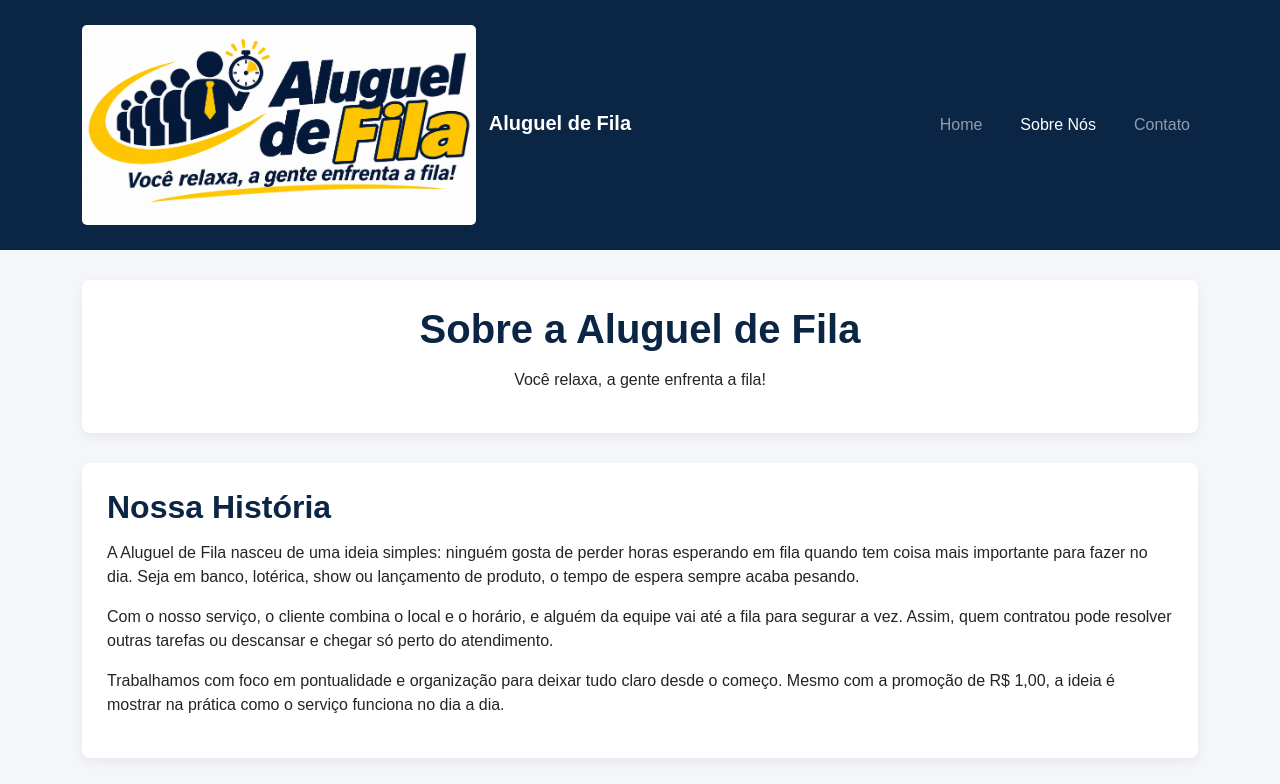
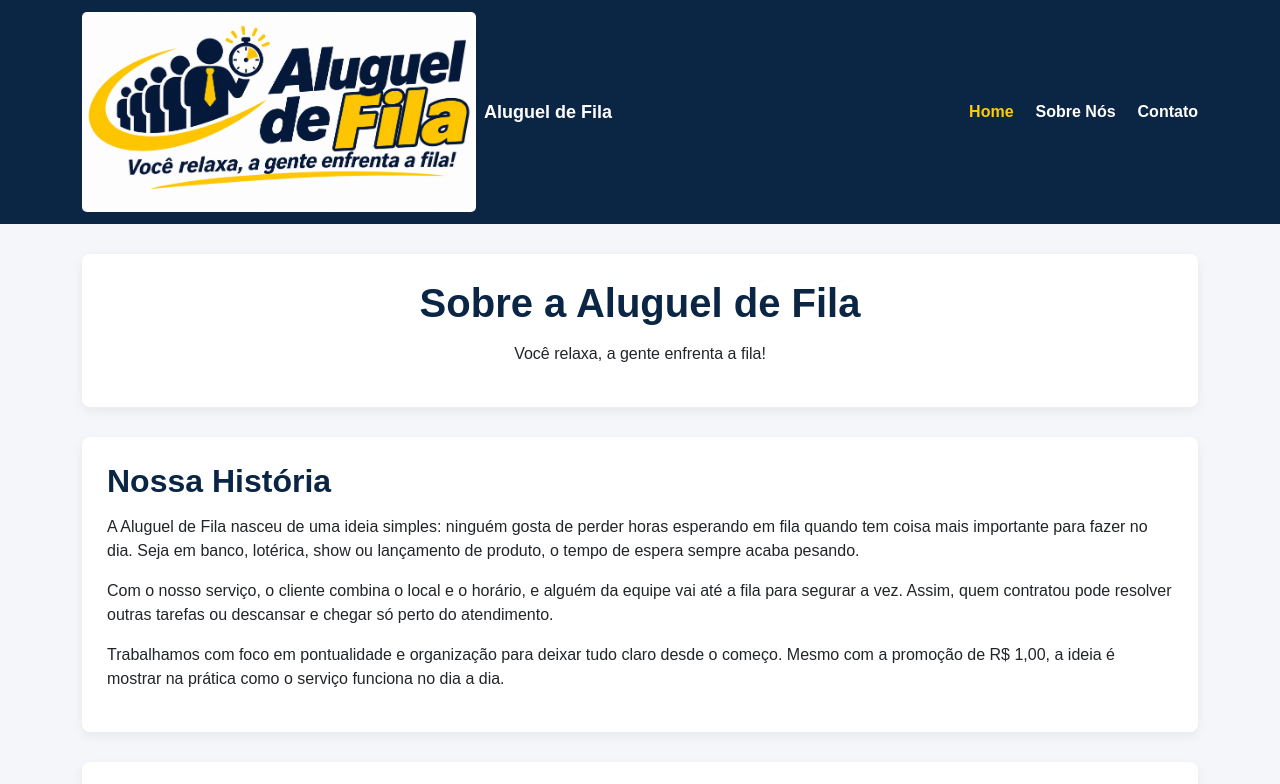
Before and after one commit to viniciuslimavieira1-dot/Projeto-Aluguel-Fila, a plain HTML site: page pages/sobre.html in a window 1280 px wide. Shown: the top 784 px of the page. Drawn offline with nearby package versions, Linux system fonts and the light colour scheme.

Commit message:
Atualização das páginas

```diff
--- a/pages/sobre.html
+++ b/pages/sobre.html
@@ -10,29 +10,16 @@
 <body>
 
     <header>
-        <nav class="navbar navbar-expand-lg navbar-dark">
-            <div class="container">
-                <a class="navbar-brand fw-bold" href="../index.html">
-                    <img src="../img/logo.jpg" alt="Logo Aluguel de Fila" class="logo-topo">
-                    Aluguel de Fila
-                </a>
-                <button class="navbar-toggler" type="button" data-bs-toggle="collapse" data-bs-target="#menuNavegacao">
-                    <span class="navbar-toggler-icon"></span>
-                </button>
-                <div class="collapse navbar-collapse" id="menuNavegacao">
-                    <ul class="navbar-nav ms-auto">
-                        <li class="nav-item">
-                            <a class="nav-link" href="../index.html">Home</a>
-                        </li>
-                        <li class="nav-item">
-                            <a class="nav-link active" href="../pages/sobre.html">Sobre Nós</a>
-                        </li>
-                        <li class="nav-item">
-                            <a class="nav-link" href="../pages/contato.html">Contato</a>
-                        </li>
-                    </ul>
-                </div>
-            </div>
+        <nav class="container topo-flex">
+            <a class="marca-topo" href="../index.html">
+                <img src="../img/logo.jpg" alt="Logótipo Aluguel de Fila" class="logo-topo">
+                <span>Aluguel de Fila</span>
+            </a>
+            <ul class="menu-links">
+                <li><a href="../index.html" class="ativo">Home</a></li>
+                <li><a href="../pages/sobre.html">Sobre Nós</a></li>
+                <li><a href="../pages/contato.html">Contato</a></li>
+            </ul>
         </nav>
     </header>
 
```
Also changed, not shown: pages/contato.html (+8 -3 lines).
